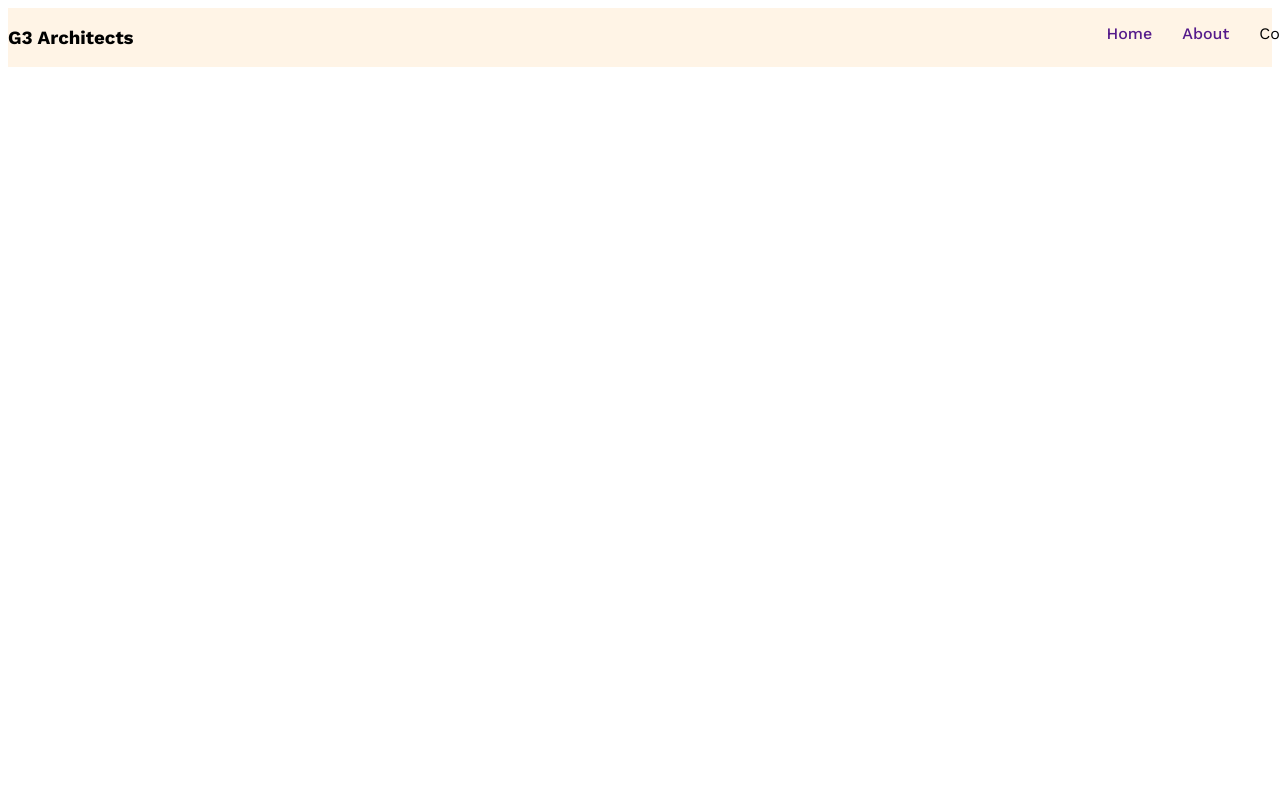
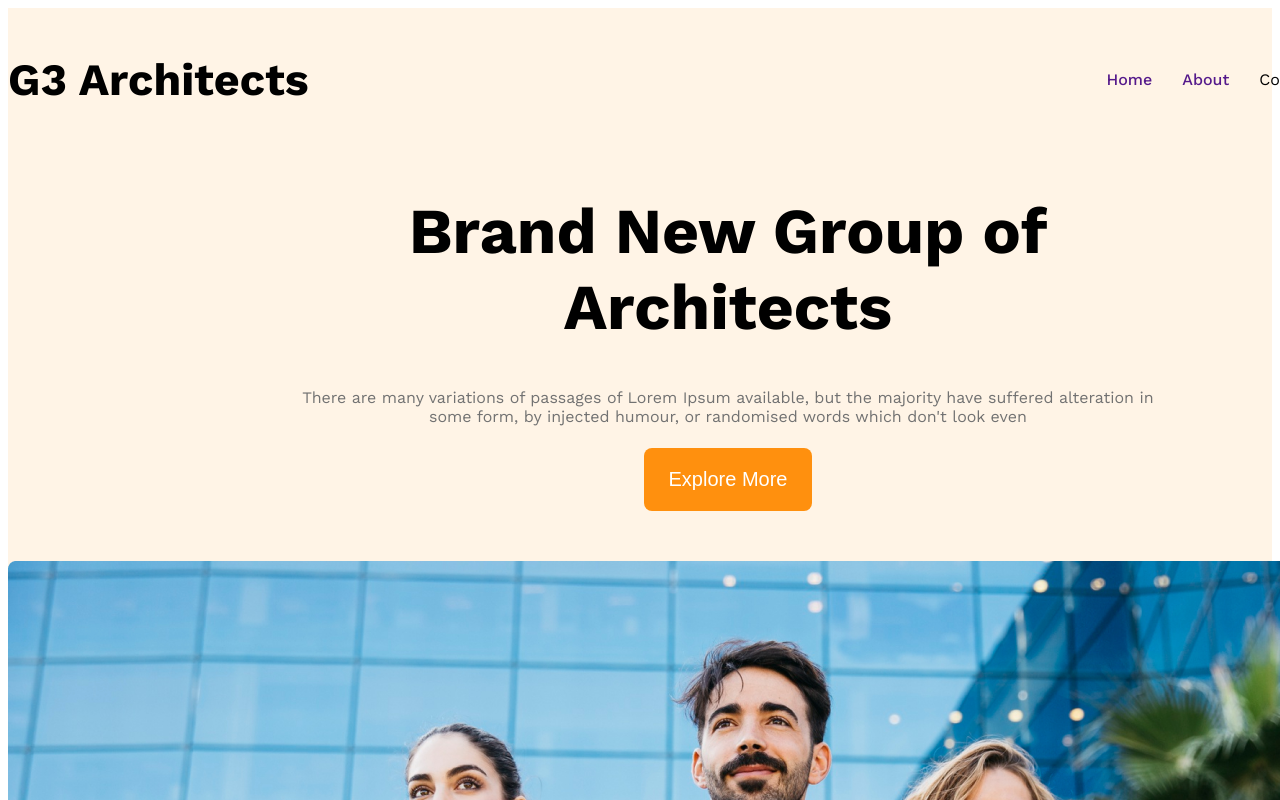
Before and after one commit to arifhassansky/g3-architects-website, a plain HTML site: page index.html in a window 1280 px wide. Shown: the top 800 px of the page. Drawn offline with nearby package versions, Linux system fonts and the light colour scheme.

Commit message:
added banner section

```diff
--- a/index.html
+++ b/index.html
@@ -17,7 +17,18 @@
           <li class="nav-item"><a href="" class="nav-link">Login</a></li>
         </ul>
       </nav>
-      <div class="banner"></div>
+      <div class="banner">
+        <div class="banner-content">
+          <h1 class="banner-title">Brand New Group of Architects</h1>
+          <p class="banner-description text-light-gray">
+            There are many variations of passages of Lorem Ipsum available, but
+            the majority have suffered alteration in some form, by injected
+            humour, or randomised words which don't look even
+          </p>
+          <button class="btn-primary">Explore More</button>
+        </div>
+        <img class="banner-image" src="images/banner.png" alt="Banner Image" />
+      </div>
     </header>
     <main></main>
     <footer></footer>
--- a/styles/architect.css
+++ b/styles/architect.css
@@ -22,18 +22,30 @@
 .text-light-gray {
   color: #727272;
 }
+.btn-primary {
+  background-color: #ff900e;
+  color: white;
+  padding: 20px 25px;
+  font-size: 1.25rem;
+  border-radius: 8px;
+  border: none;
+}
 
 /* header Styles */
 
 /* Navbar Relates Styles */
 .navbar {
   justify-content: space-between;
+  align-items: center;
 }
 
 .navbar,
 .banner {
   width: 1440px;
   margin: 0 auto;
+}
+.brand {
+  font-size: 2.8rem;
 }
 
 .nav-item {
@@ -44,3 +56,29 @@
   text-decoration: none;
   font-weight: 500;
 }
+/* Banner Styles */
+.banner-content {
+  max-width: 862px;
+  margin: 0 auto;
+  text-align: center;
+  margin-bottom: 50px;
+}
+.banner-title {
+  font-weight: 700;
+  font-size: 4rem;
+}
+.banner-description {
+  margin-bottom: 22px;
+}
+.banner-image {
+  width: 100%;
+}
+
+/* Responsive Media Query */
+
+@media screen and (max-width: 576px) {
+  .navbar,
+  .nav-links {
+    flex-direction: column;
+  }
+}
```
